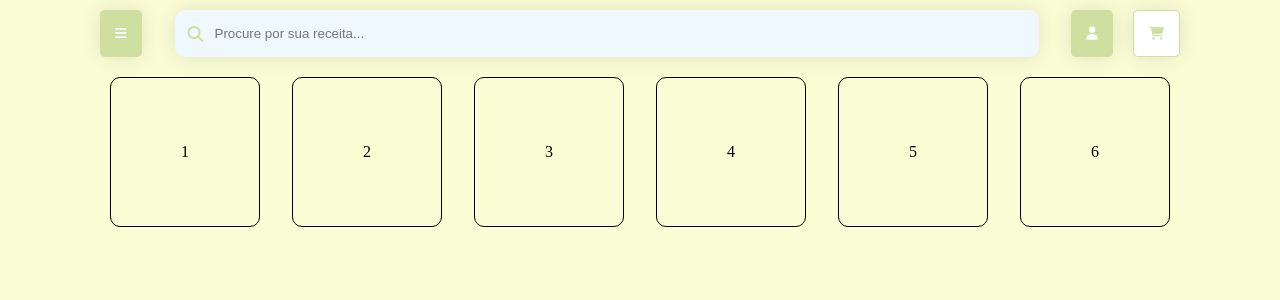
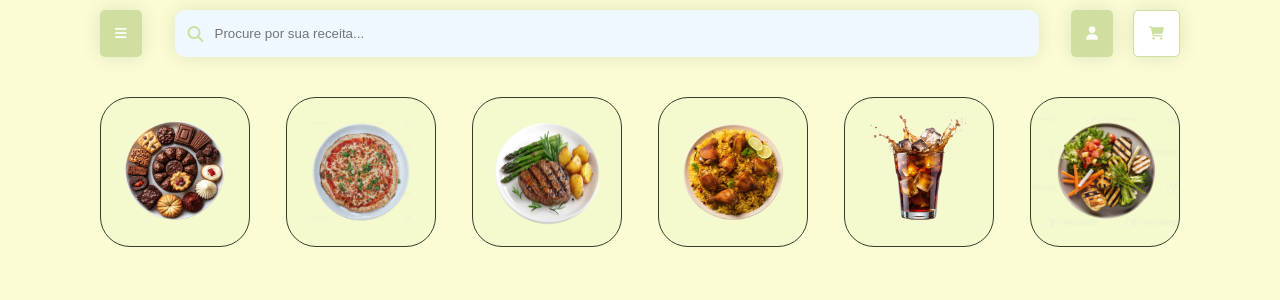
Before and after one commit to joaop0303menino/Aplicativo-de-Receitas, a Flask app: page / in a window 1280 px wide. Shown: the top 300 px of the page. Run offline with Flask 3, Linux system fonts and the light colour scheme.

Commit message:
Adição de imgs nos cards

```diff
--- a/static/style.css
+++ b/static/style.css
@@ -85,12 +85,49 @@ body{
 
   .option{
     display: flex;
-  margin: 10px;
+    position: relative;
+    margin: 30px 0px;
     width: 150px;
     height: 150px;
-  background-color: transparent;
-  border: 1px solid black;
-  border-radius: 10px;
+    background-color: #cedf9f1e;
+    border: 1px solid #383d2b;
+    border-radius: 30px;
     align-items: center;
     justify-content: center;
+    transition: all ease 0.5s;
   }
+
+  .option:hover{
+    background-color: #CEDF9F;
+  }
+
+/* food */
+  #candy{
+    height: 110px;
+    width: 110px;
+  }
+
+  #pizza{
+    height: 100px;
+    width: 100px;
+  }
+
+  #bife{
+    width: 115px;
+    height: 160px;
+  }
+
+  #prato{
+    width: 120px;
+    height: 120px;
+  }
+
+  #drink{
+    position: absolute;
+    top: 10px;
+    width: 120px;
+  }
+
+  #vegan{
+    height: 110px;
+  }
--- a/templates/index.html
+++ b/templates/index.html
@@ -28,12 +28,12 @@
     <nav>
         <div id="dishes">
             <div class="options-dishes">
-                <div class="option">1</div>
-                <div class="option">2</div>
-                <div class="option">3</div>
-                <div class="option">4</div>
-                <div class="option">5</div>
-                <div class="option">6</div>
+                <div class="option"><img src="/static/img/candy.png" alt="burger" id="candy"></div>
+                <div class="option" ><img src="/static/img/pizza.png" alt="" id="pizza"></div>
+                <div class="option" ><img src="/static/img/bife.png" alt="" id="bife" ></div>
+                <div class="option" ><img src="/static/img/prato.png" alt="" id="prato"></div>
+                <div class="option" ><img src="/static/img/drink.png" alt="" id="drink"></div>
+                <div class="option" ><img src="/static/img/vegan.png" alt="" id="vegan"></div>
             </div>
         </div>
     </nav>
```
Also changed, not shown: static/img/bife.png (added), static/img/candy.png (added), static/img/drink.png (added), static/img/pizza.png (added), static/img/prato.png (added), static/img/vegan.png (added). Lines whose indentation alone changed are shown as unchanged.
